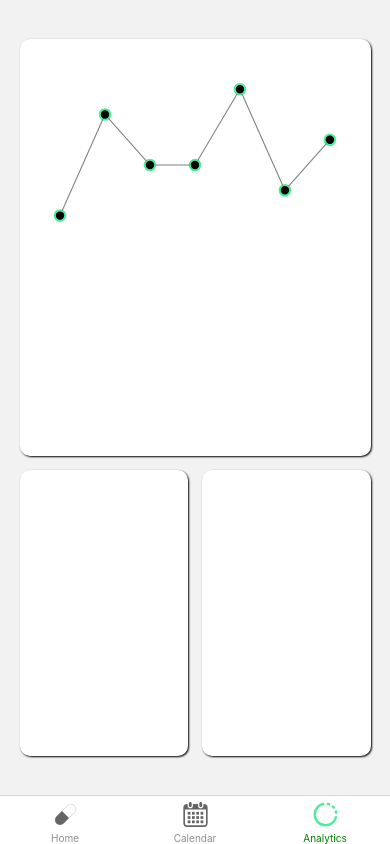
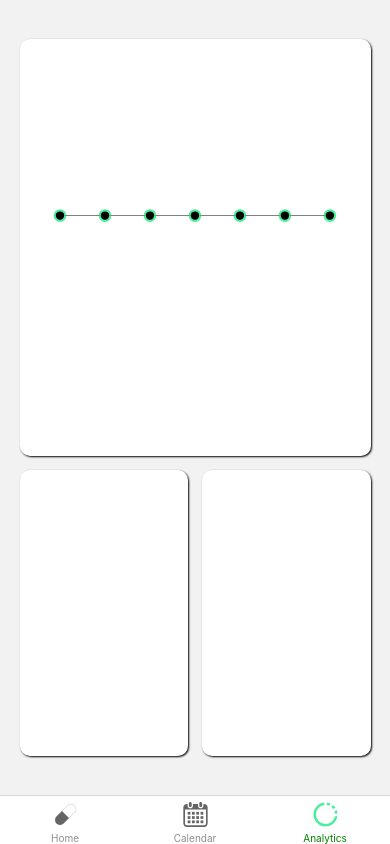
Before and after one commit to SamBehm/med-track, a React Native app: screen /Analytics in a window 390 px wide. Built offline with nearby package versions, Linux system fonts and the light colour scheme.

Commit message:
added current month data to LineChart display in AnalyticsScreen

```diff
--- a/components/graphing/LineChart.js
+++ b/components/graphing/LineChart.js
@@ -5,6 +5,7 @@ import { Circle, G, Line, Svg } from "react-native-svg";
 function LineChart(props) {
 
         const dataSet = [...props.data];
+
         const paddingX = 1;
         const paddingY = 30;
         const viewBox = {
@@ -17,7 +18,7 @@ function LineChart(props) {
         dataSet.forEach((element, index) => {
 
                 let x = (xIntervalSize * index) + (paddingX / 2) + (xIntervalSize / 2);
-                let y = (element / props.maxYValue) * (viewBox.y - paddingY) + (paddingY / 2);
+                let y = viewBox.y - ((element / props.maxYValue) * (viewBox.y - paddingY)) - (paddingY / 2);
                 dataPoints.push({ x: x, y: y });
         });
 
--- a/screens/AnalyticsScreen.js
+++ b/screens/AnalyticsScreen.js
@@ -1,5 +1,6 @@
 import { Component } from "react";
 import { View, Text, StyleSheet } from "react-native";
+import AnimatedLoadCircle from "../components/AnimatedLoadCircle";
 import LineChart from "../components/graphing/LineChart";
 import { medStatusOfDate } from "../libs/localStorageHandler/localStorage";
 
@@ -11,7 +12,7 @@ class AnalyticsScreen extends Component {
                 this.state = {
                         date: new Date(),
                         monthData: null,
-                        awaitingIO: true
+                        awaitingIO: true,
                 }
 
                 this._getMonthData = this._getMonthData.bind(this);
@@ -24,21 +25,28 @@ class AnalyticsScreen extends Component {
                                 monthData: values,
                                 awaitingIO: false
                         })
-                })
+                });
         }
 
         render() {
                 return (
                         <View style={[styles.container, { marginVertical: "10%", marginHorizontal: "5%" }]}>
                                 <View style={[styles.graphContainer, styles.statContainer]}>
-                                        <LineChart
-                                                containerStyle={{ flex: 1, width: "100%", maxHeight: "50%" }}
-                                                lineColor={"grey"}
-                                                pointColor={"#4bee9a"}
-                                                pointRadius={5}
-                                                data={[5, 1, 3, 3, 0, 4, 2]}
-                                                maxYValue={5}
-                                        />
+                                        {this.state.monthData
+                                                ? <LineChart
+                                                        containerStyle={{ flex: 1, width: "100%", maxHeight: "50%" }}
+                                                        lineColor={"grey"}
+                                                        pointColor={"#4bee9a"}
+                                                        pointRadius={5}
+                                                        data={averageTimeTakenPerDay(this.state.monthData)}
+                                                        maxYValue={24}
+                                                />
+                                                : (
+                                                        <View style={{ flex: 1, justifyContent: "center" }}>
+                                                                <AnimatedLoadCircle diameter={75} />
+                                                        </View>
+                                                )
+                                        }
                                 </View>
                                 <View style={[styles.container, styles.horizontalContainer]}>
                                         <View style={[styles.container, styles.statContainer, { marginRight: "2%" }]}>
@@ -67,16 +75,44 @@ class AnalyticsScreen extends Component {
 
 }
 
+function averageTimeTakenPerDay(data) {
+        let averages = [];
+
+        for (let dayNum = 0; dayNum < 7; dayNum++) {
+                let total = 0; // total time in minutes
+                let count = 0; // number of non-null
+
+                for (let i = dayNum; i < data.length; i += 7) {
+                        if (data[i] == null) {
+                                continue;
+                        }
+                        let splitTime = data[i].split(":"); // [hours, minutes] -> string array
+                        total += (parseInt(splitTime[0]) * 60) + parseInt(splitTime[1]);
+                        count++;
+                }
+
+                if (count == 0) {
+                        averages.push(0);
+                        continue;
+                }
+
+                let average = (total / count);
+
+                averages.push(average / 60);
+        }
+
+        return averages;
+}
+
 const styles = StyleSheet.create({
         container: {
                 flex: 1,
                 justifyContent: "center",
-                alignContent: "center",
         },
         graphContainer: {
                 flex: 4,
                 justifyContent: "flex-start",
-                alignContent: "center",
+                alignItems: "center",
                 marginBottom: "4%",
                 padding: "5%"
         },
```
